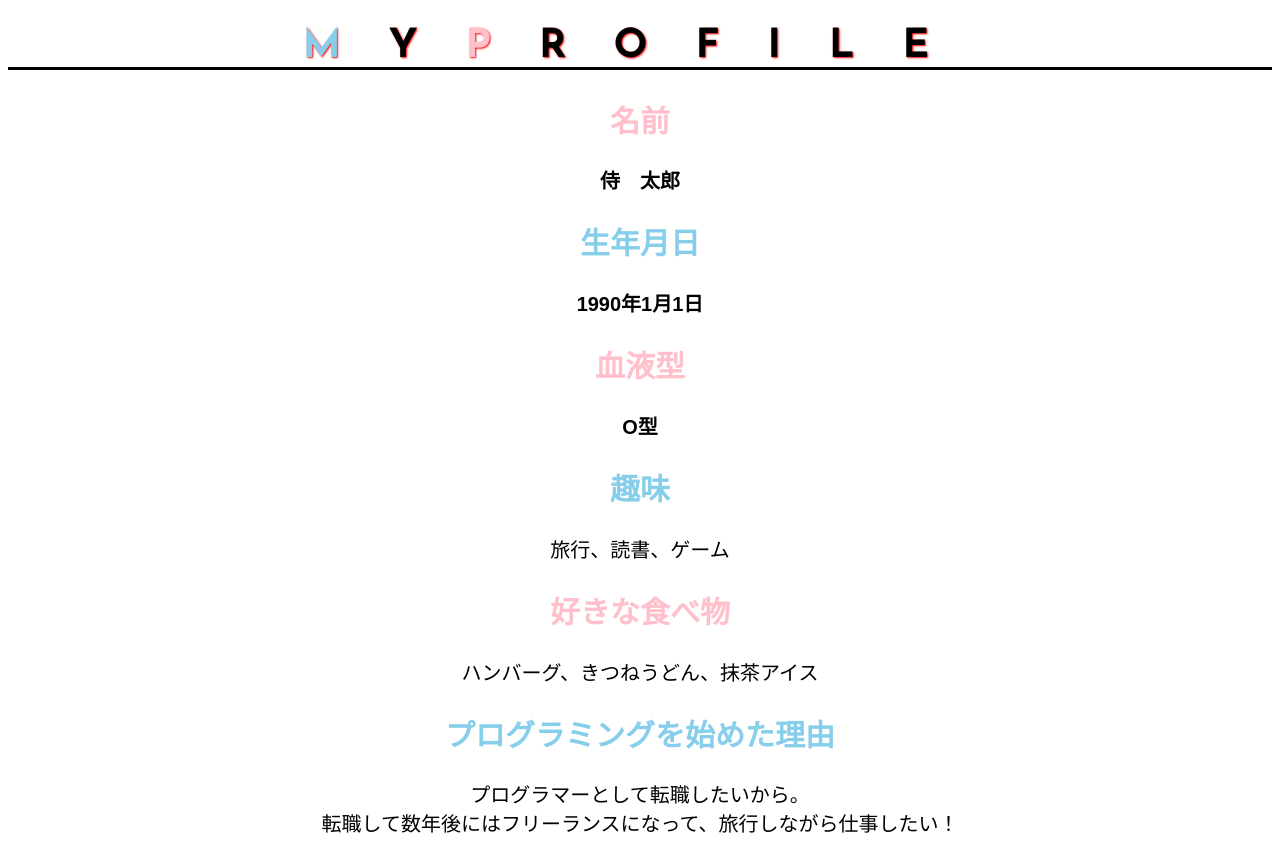
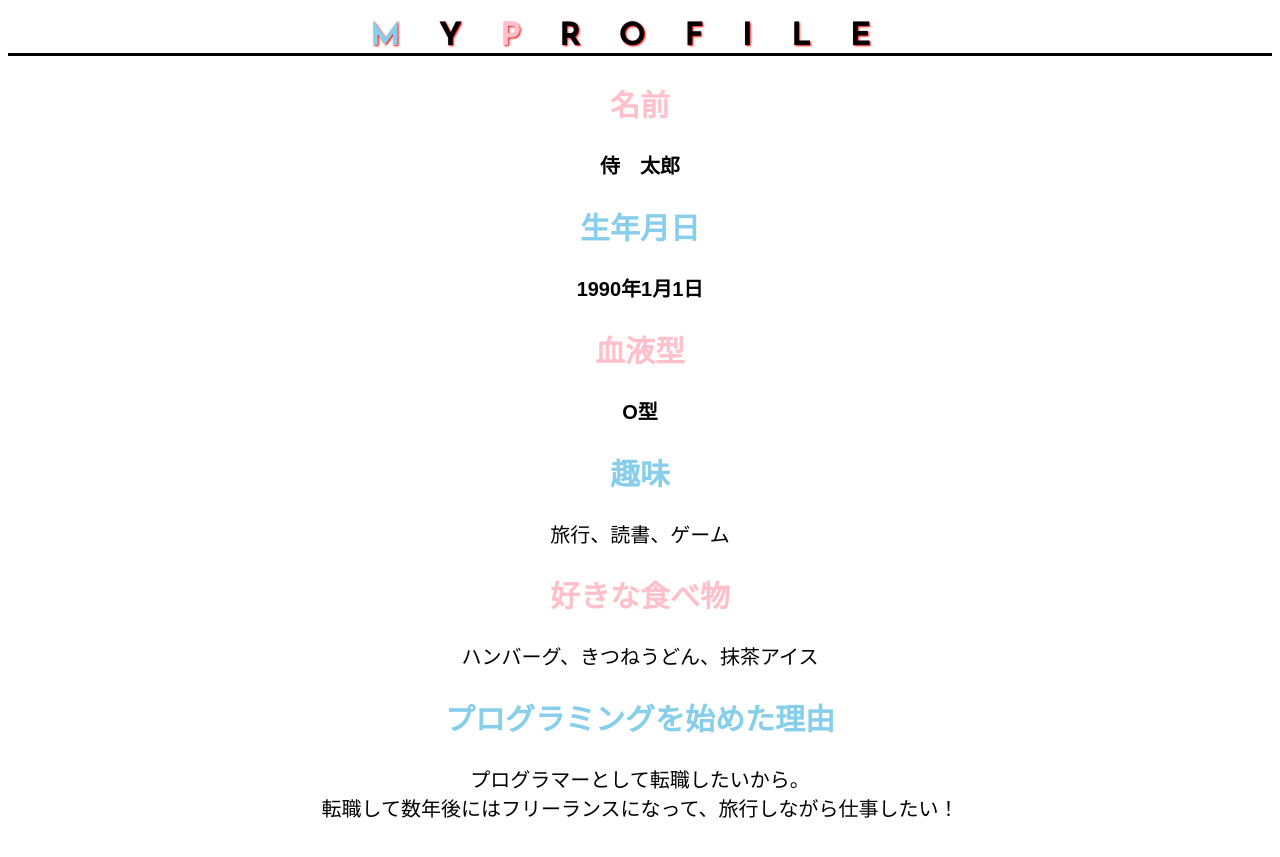
Before and after one commit to goto510-na/html-css-basic-kadai, a plain HTML site: page kadai_014/kadai_014.html in a window 1280 px wide. Drawn offline with Linux system fonts and the light colour scheme.

Commit message:
kadai_014修正版アップロード

```diff
--- a/kadai_014/style.css
+++ b/kadai_014/style.css
@@ -8,7 +8,7 @@ body{
   font-optical-sizing : auto ;
   font-weight : weight ;
   font-style : normal ;
-  font-size : 40px ;
+  font-size : 2rem ;
   color : black;
   border-bottom:solid 3px black;
   text-shadow:1px 1px 2px red;
```
